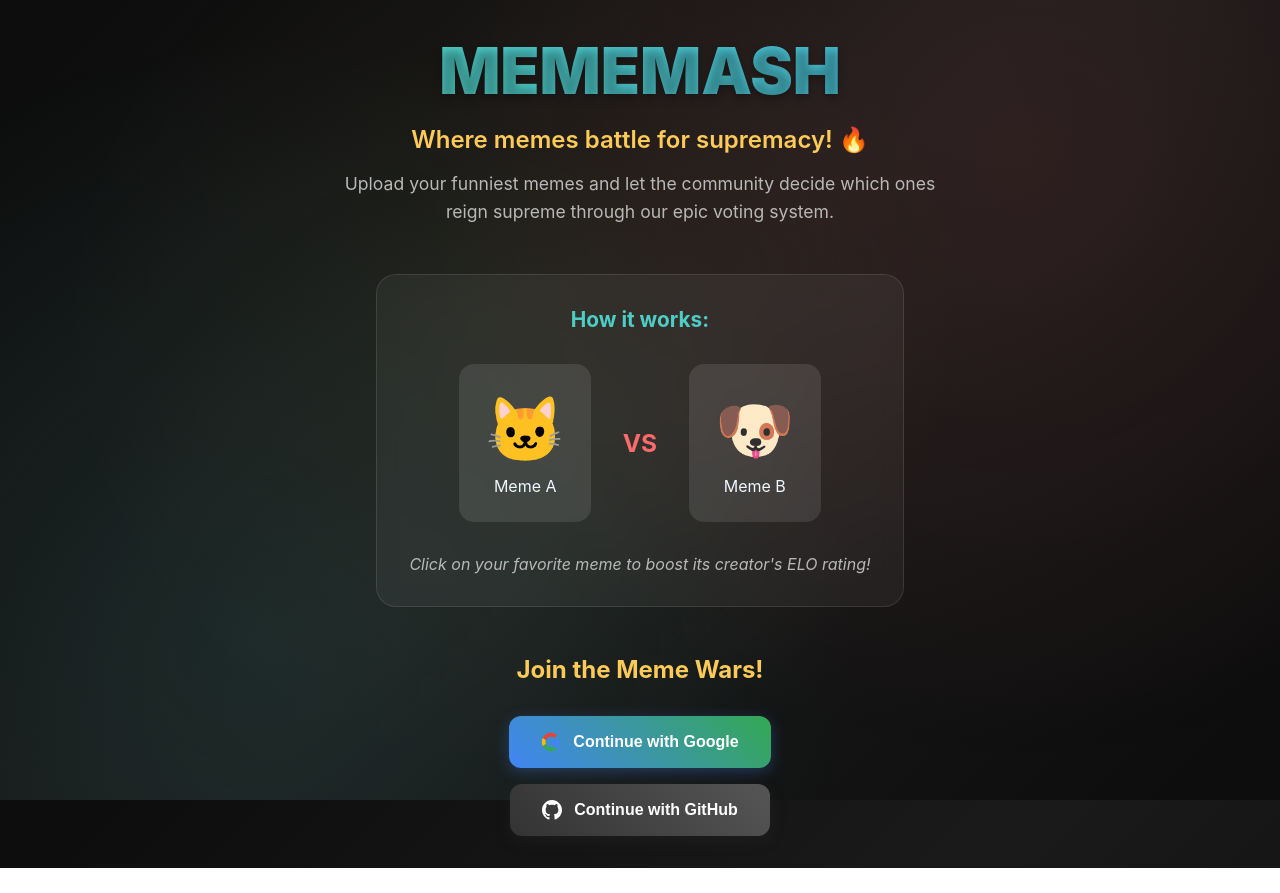
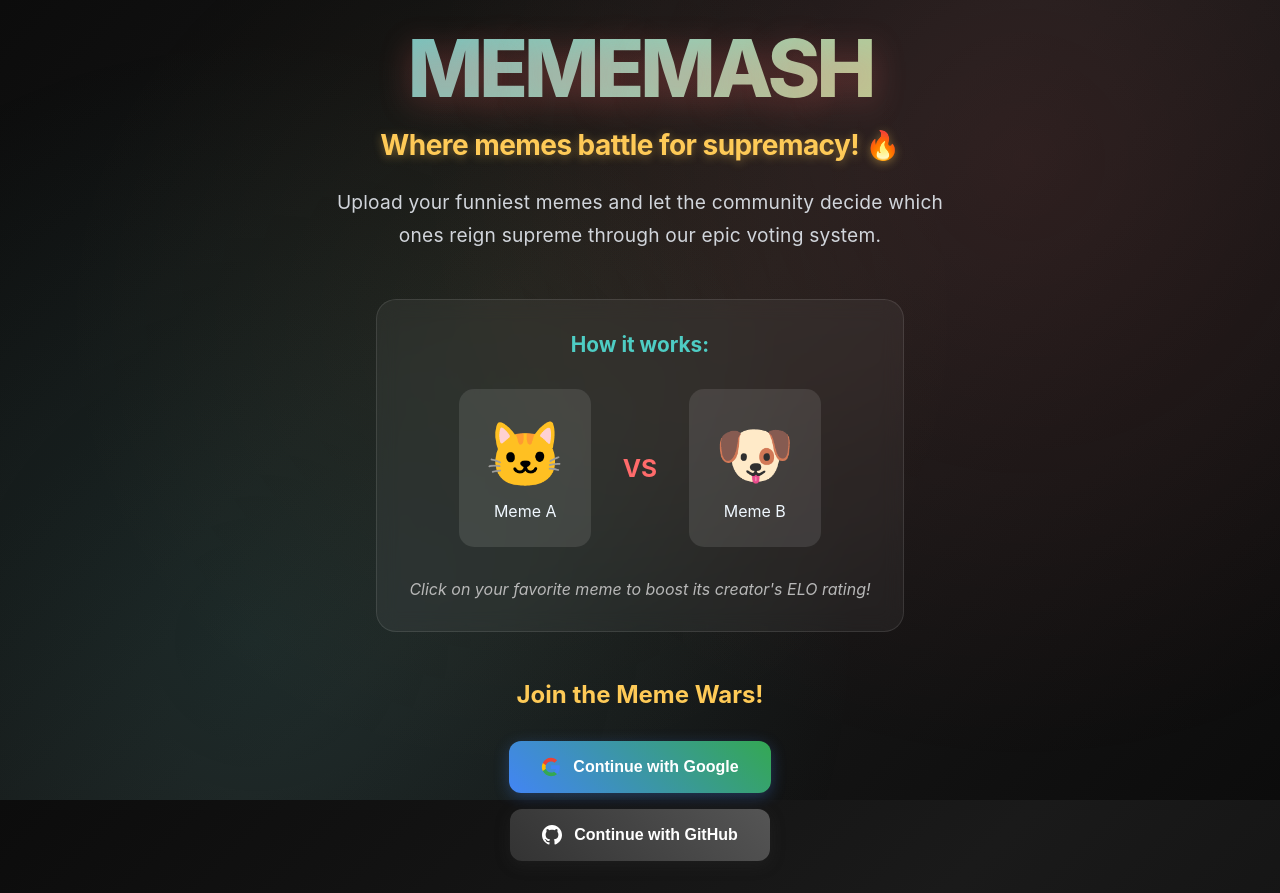
Before and after one commit to Graffian/mememash, a Next.js app: page / in a window 1280 px wide. Before the commit the page ends 868 px from the top, so only its background shows below. Built offline with nearby package versions, Linux system fonts and the light colour scheme; no server answers.

Commit message:
Updated text styles with modern typography and better visual hierarchy
cgen-1b7cb9322d6c4785a796aac6eb2e554b

```diff
--- a/app/page.module.css
+++ b/app/page.module.css
@@ -17,38 +17,47 @@
 }
 
 .title {
-  font-size: 4rem;
-  font-weight: 900;
+  font-size: 5rem;
+  font-weight: 800;
   margin: 0;
+  font-family: "Inter", "Helvetica Neue", sans-serif;
+  letter-spacing: -0.05em;
   background: linear-gradient(
-    45deg,
-    #ff6b6b,
-    #4ecdc4,
-    #45b7d1,
-    #96ceb4,
-    #feca57
+    135deg,
+    #ff6b6b 0%,
+    #4ecdc4 25%,
+    #45b7d1 50%,
+    #96ceb4 75%,
+    #feca57 100%
   );
-  background-size: 300% 300%;
+  background-size: 400% 400%;
   background-clip: text;
   -webkit-background-clip: text;
   -webkit-text-fill-color: transparent;
-  animation: gradientShift 3s ease-in-out infinite;
-  text-shadow: 0 4px 8px rgba(0, 0, 0, 0.3);
+  animation: gradientShift 4s ease-in-out infinite;
+  text-shadow: 0 8px 32px rgba(255, 107, 107, 0.3);
+  line-height: 0.9;
 }
 
 .subtitle {
-  font-size: 1.5rem;
-  margin: 1rem 0;
+  font-size: 1.75rem;
+  margin: 1.5rem 0;
   color: #feca57;
-  font-weight: 600;
+  font-weight: 700;
+  font-family: "Inter", sans-serif;
+  letter-spacing: -0.02em;
+  text-shadow: 0 2px 10px rgba(254, 202, 87, 0.4);
 }
 
 .description {
-  font-size: 1.1rem;
-  color: #b8b8b8;
-  max-width: 600px;
-  line-height: 1.6;
+  font-size: 1.2rem;
+  color: #d1d5db;
+  max-width: 650px;
+  line-height: 1.7;
   margin: 0;
+  font-family: "Inter", sans-serif;
+  font-weight: 400;
+  letter-spacing: 0.01em;
 }
 
 .conceptDemo {
```
